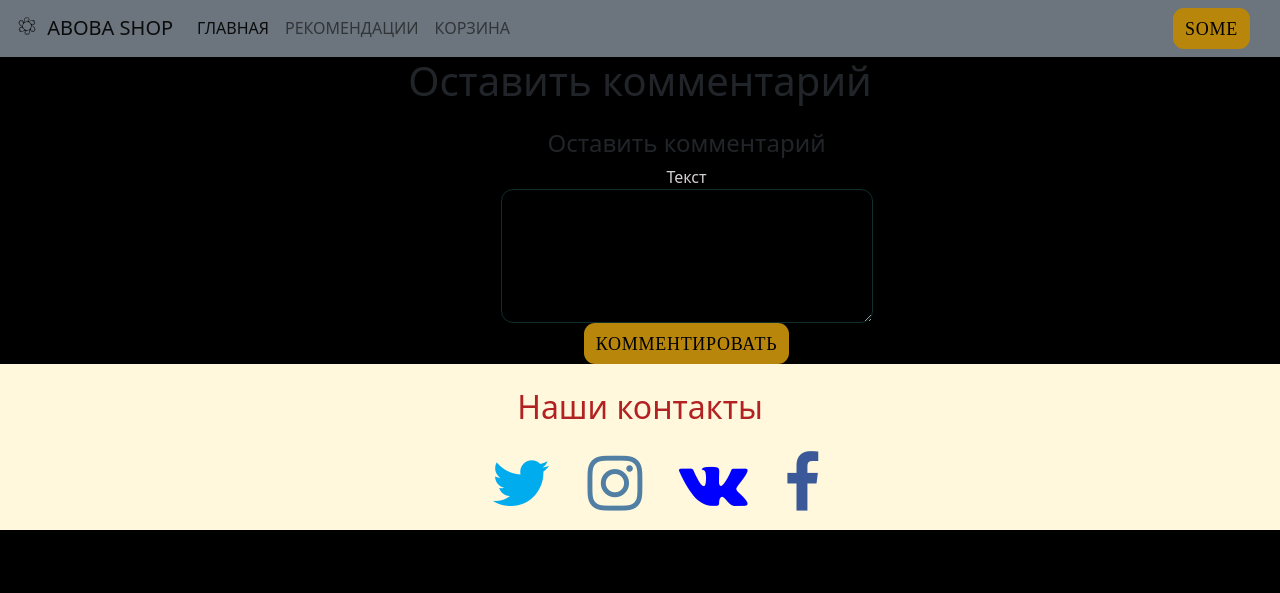
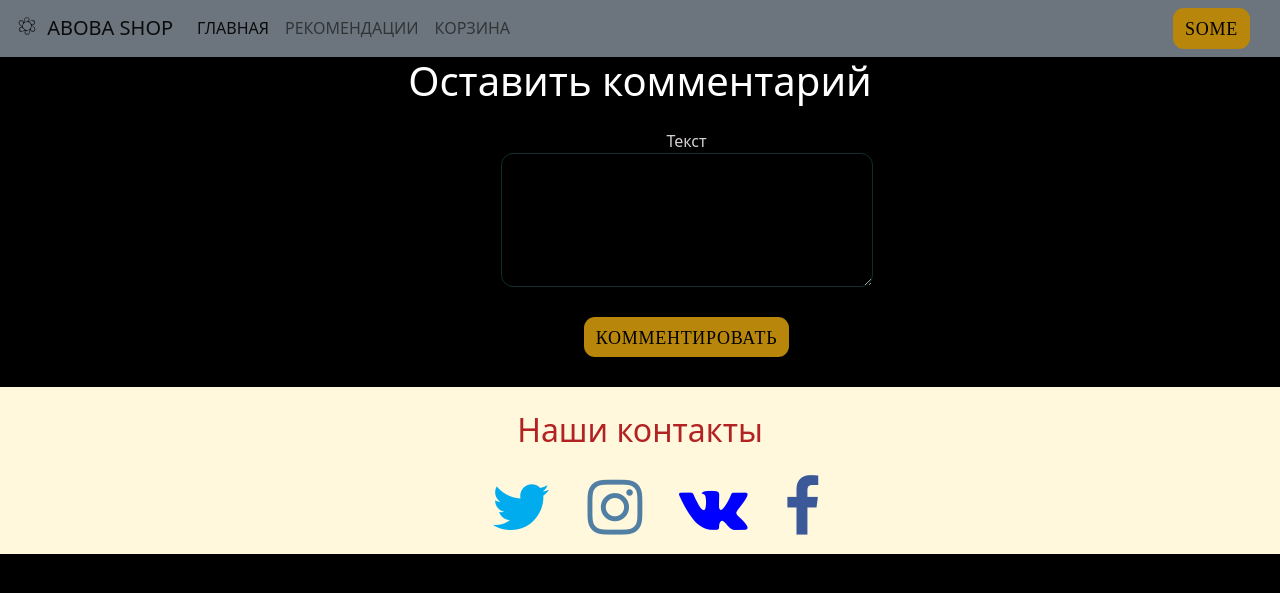
Before and after one commit to Lidne/flask_project, a Flask app: page /add_comment/1 in a window 1280 px wide. Shown: the top 593 px of the page. Run offline with Flask 2, Linux system fonts and the light colour scheme; a user stored in the database is signed in.

Commit message:
не считать

```diff
--- a/static/css/comments.css
+++ b/static/css/comments.css
@@ -86,6 +86,7 @@ body {
 .comment span,
 .darker h4,
 .darker span {
+    color: #fff;
     display: inline
 }
 
@@ -204,3 +205,15 @@ label {
 .username-com h4 {
     color: crimson;
 }
+
+.h1-comment {
+    color: #fff;
+}
+
+.submit-btn-comment {
+    margin: 30px;
+}
+
+.aboba {
+    align-content: center;
+}
--- a/templates/base.html
+++ b/templates/base.html
@@ -35,14 +35,14 @@
                         <a class="nav-link" href="/cart">КОРЗИНА</a>
                     </li>
                 </ul>
+                {% if form_s %}
                 <div class="position-absolute start-50">
-                    {% if form_s %}
                     <form action="" class="d-flex" method="post">
                         {{form_s.search(class="form-control me-2", type="search", placeholder="Search game")}}
                         {{form_s.submit(class="btn btn-danger", type="submit")}}
                     </form>
-                    {% endif %}
                 </div>
+                {% endif %}
             </div>
         </div>
         <div class="reg_but">
--- a/templates/comments.html
+++ b/templates/comments.html
@@ -6,21 +6,18 @@
 <link rel="stylesheet" href="https://maxcdn.bootstrapcdn.com/font-awesome/4.7.0/css/font-awesome.min.css">
 <link rel="stylesheet" type="text/css" href="{{url_for('static', filename='/css/comments.css')}}">
 <section>
-    <div class="container">
+    <div class="container-lg">
         <div class="row">
             <center>
-                <h1>Оставить комментарий</h1>
+                <h1 class="h1-comment">Оставить комментарий</h1>
                 <div class="col-lg-4 col-md-5 col-sm-4 offset-md-1 offset-sm-1 col-12 mt-4">
-                    <center>
                         <form id="algin-form" method="post">
-                            <div class="form-group">
-                                <h4>Оставить комментарий</h4> <label for="message">Текст</label> {{form.body(id="",
-                                cols="30",
+                            <div class="form-group aboba">
+                                <label for="message">Текст</label> {{form.body(id="", cols="30",
                                 rows="5", class="form-control", style="background-color: black;")}}
                             </div>
-                            {{ form.submit(type="submit", class="btn btn-primary")}}
+                            {{ form.submit(type="submit", class="btn btn-primary submit-btn-comment")}}
                         </form>
-                    </center>
                 </div>
             </center>
         </div>
```
Also changed, not shown: data/db/main.db.
